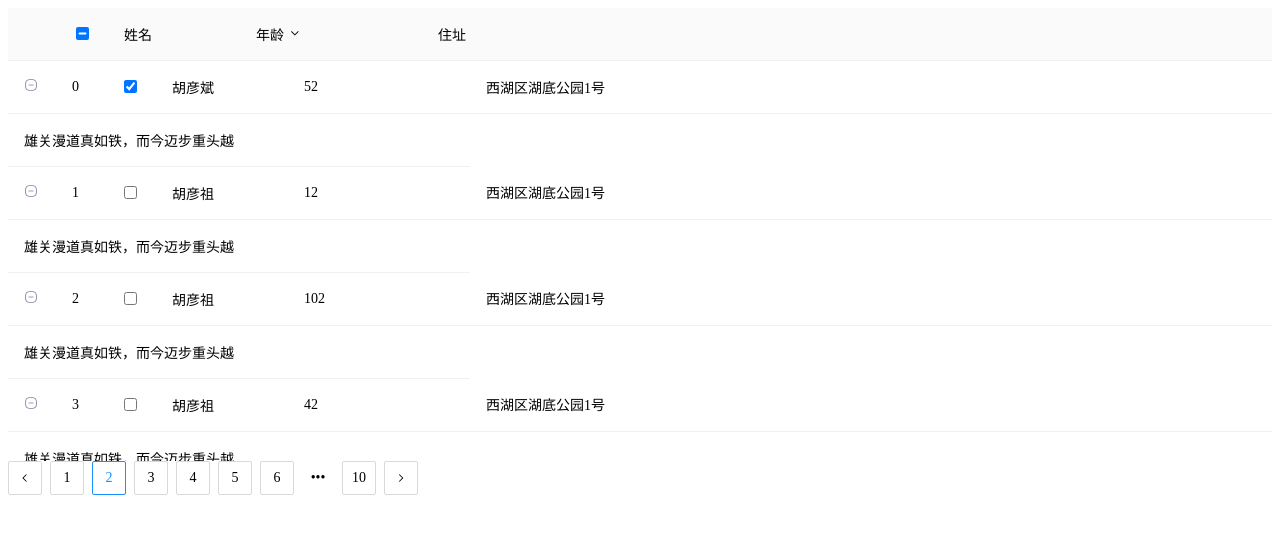
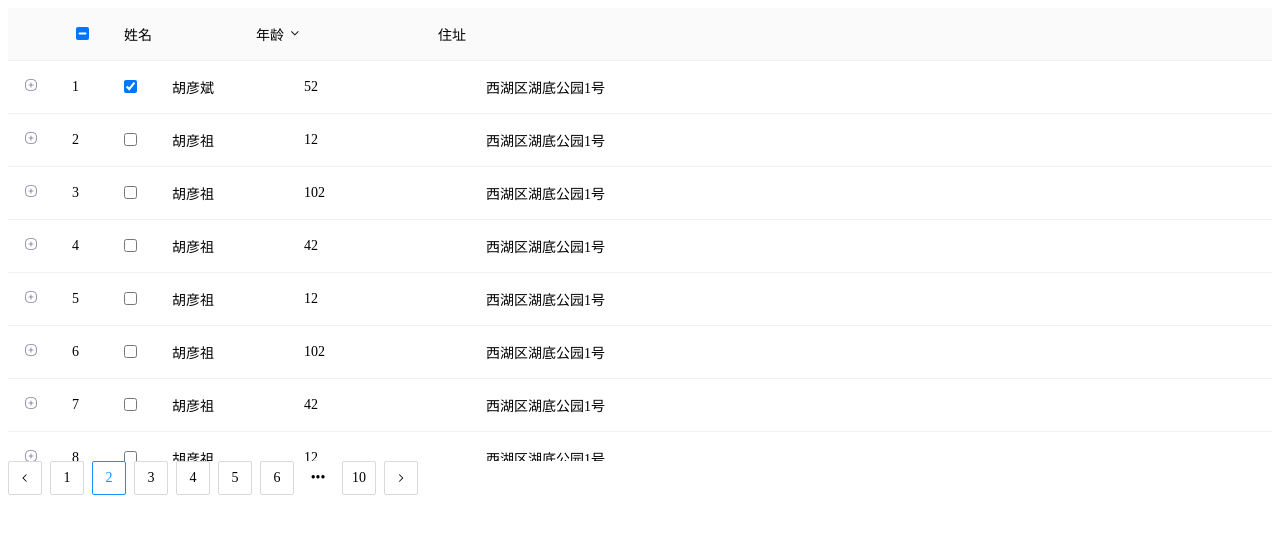
Before and after one commit to baozoudashijian/Guli-VueTestUtils-Version, a Vue app: page / in a window 1280 px wide. Shown: the top 534 px of the page. Built offline with nearby package versions, Linux system fonts and the light colour scheme.

Commit message:
feat: 初步实现展开与不展开功能

```diff
--- a/src/table/table.vue
+++ b/src/table/table.vue
@@ -23,15 +23,15 @@
           <template v-for="(dataSourceItem, index) in dataSource">
             <tr :key="dataSourceItem.key">
               <td v-if="dispalyExpanded" style="width: 16px">
-                <g-icon icon="expanded" @click="expandedHandle"></g-icon>
+                <g-icon :icon="expandedItems.indexOf(dataSourceItem.key) >=0 ? 'expanded' : 'unexpanded'" @click="expandedHandle(dataSourceItem.key)"></g-icon>
               </td>
-              <td v-if="dispalySort" style="width: 16px">{{index}}</td>
+              <td v-if="dispalySort" style="width: 16px">{{index + 1}}</td>
               <td v-if="checkBox" style="width: 16px"><input @change="onChangeItem(dataSourceItem, $event)" :checked="inSelectItems(dataSourceItem)" type="checkbox"></td>
               <!--            <td v-for="key in Object.keys(dataSourceItem).filter(item => item !== 'key')">{{dataSourceItem[key]}}</td>-->
               <td v-for="column in columns" :style="{width: column.width + 'px'}">{{dataSourceItem[column.dataIndex]}}</td>
             </tr>
 
-            <tr :key="`${dataSourceItem.key}-expanded`">
+            <tr v-if="expandedItems.indexOf(dataSourceItem.key) >= 0" :key="`${dataSourceItem.key}-expanded`">
               <td :colspan="5">{{dataSourceItem.description}}</td>
             </tr>
           </template>
@@ -190,8 +190,14 @@
         tableCopy.appendChild(this.$refs.table.children[0]) // 复制一个引用地址
         this.$refs.wrapper.appendChild(tableCopy)
       },
-      expandedHandle() {
-        console.log(123)
+      expandedHandle(key) {
+        let flag = this.expandedItems.indexOf(key) >= 0
+        if(flag) {
+          // splice || filter
+          this.expandedItems.splice(this.expandedItems.indexOf(key), 1)
+        } else {
+          this.expandedItems.push(key)
+        }
       }
     },
     beforeDestroy() {
```
